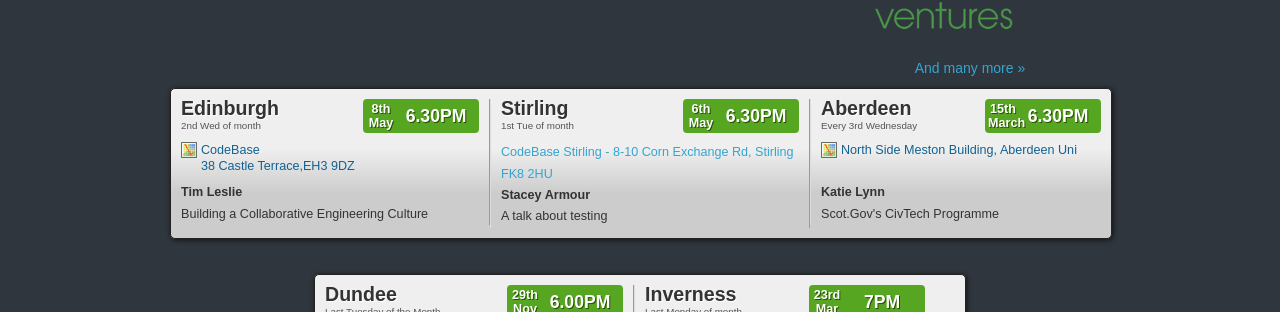
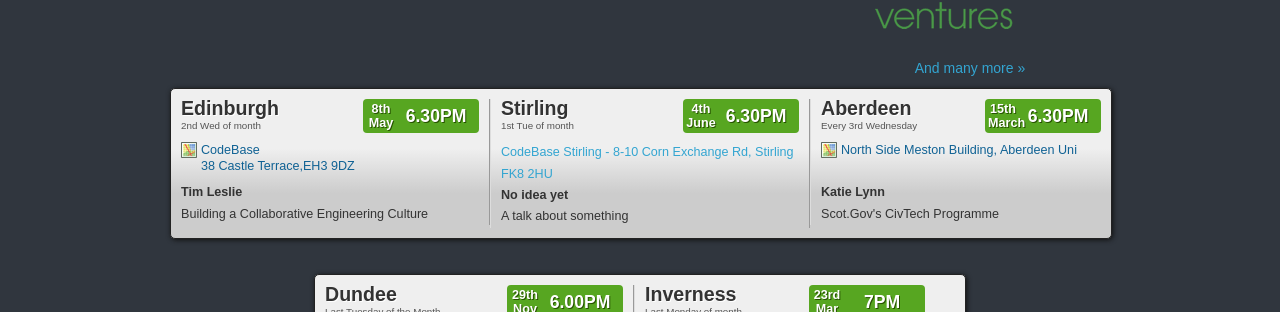
Before and after one commit to techmeetup/techmeetup.co.uk, a Jekyll site: the page built from index.html, in a window 1280 px wide. Shown: the part 311-623 px from the top of the page. Built offline with Jekyll 4.4.1, drawn with Linux system fonts in a browser that asks for light colours.

Commit message:
updated Stirling

```diff
--- a/_data/index.json
+++ b/_data/index.json
@@ -22,12 +22,12 @@
   "stirling": {
     "speakers": [
      {
-        "name": "Stacey Armour",
-        "talk": "A talk about testing"
+        "name": "No idea yet",
+        "talk": "A talk about something"
       }
     ],
-    "day": "6th",
-    "month": "May"
+    "day": "4th",
+    "month": "June"
   },
   "aberdeen": {
     "speakers": [
```
